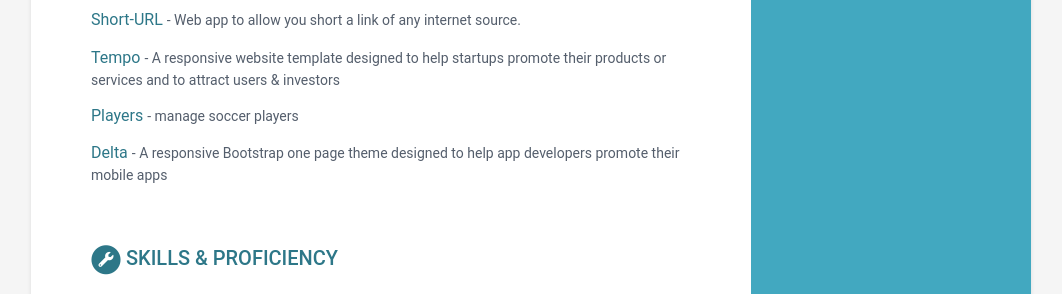
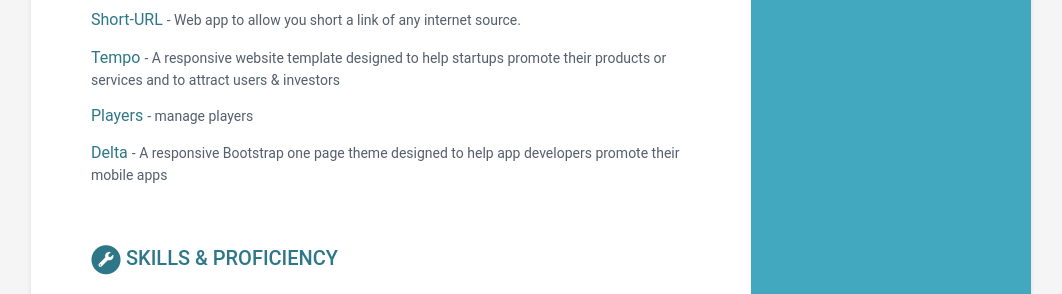
Before and after one commit to elcordova/caring-europa-fe48a, a Jekyll site: the page built from index.html, in a window 1280 px wide. Shown: the part 1319-1613 px from the top of the page, without its empty margins (109-1171 px from the left). Built offline with Jekyll 4.4.1, drawn with Linux system fonts in a browser that asks for light colours.

Commit message:
data.yml: changed

```diff
--- a/_data/data.yml
+++ b/_data/data.yml
@@ -103,7 +103,7 @@ projects:
     - title: Players
       link: '#'
       tagline: >-
-        manage soccer players
+        manage players
     - title: Delta
       link: '#'
       tagline: >-
```
